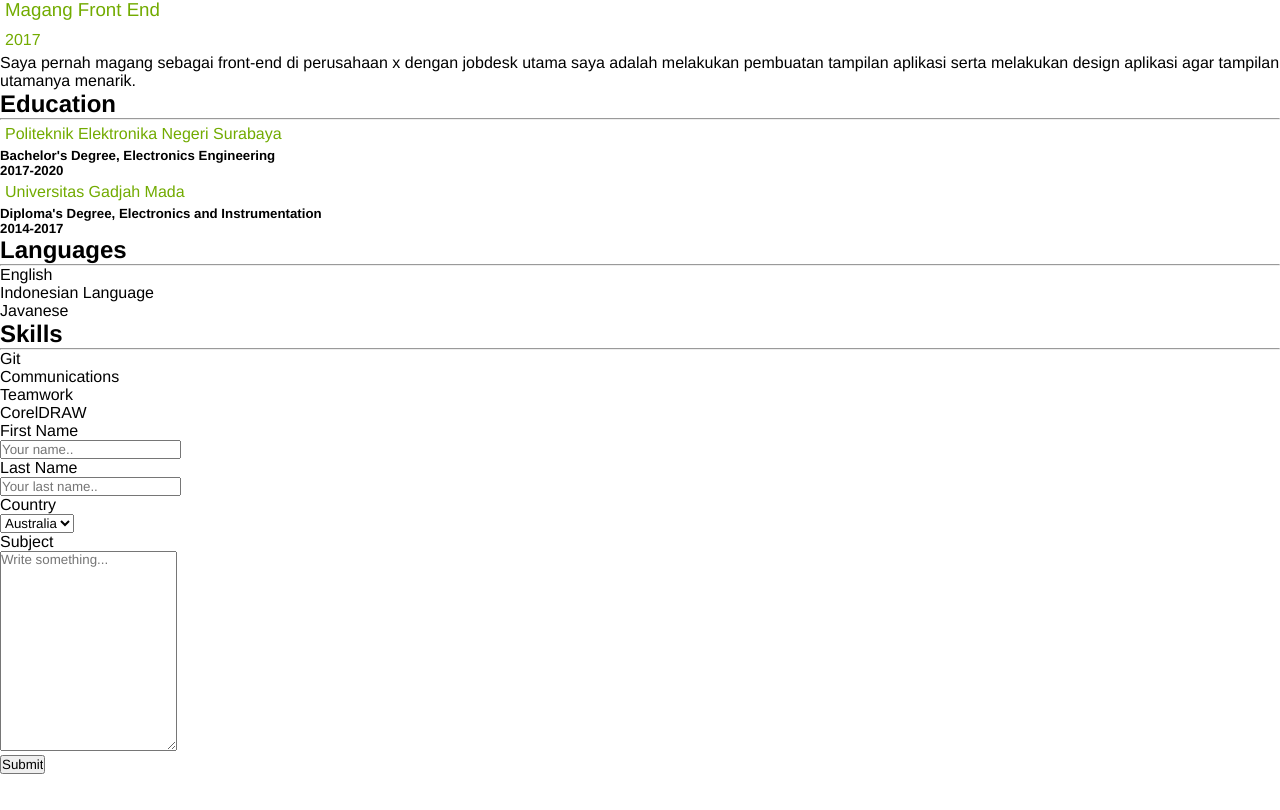
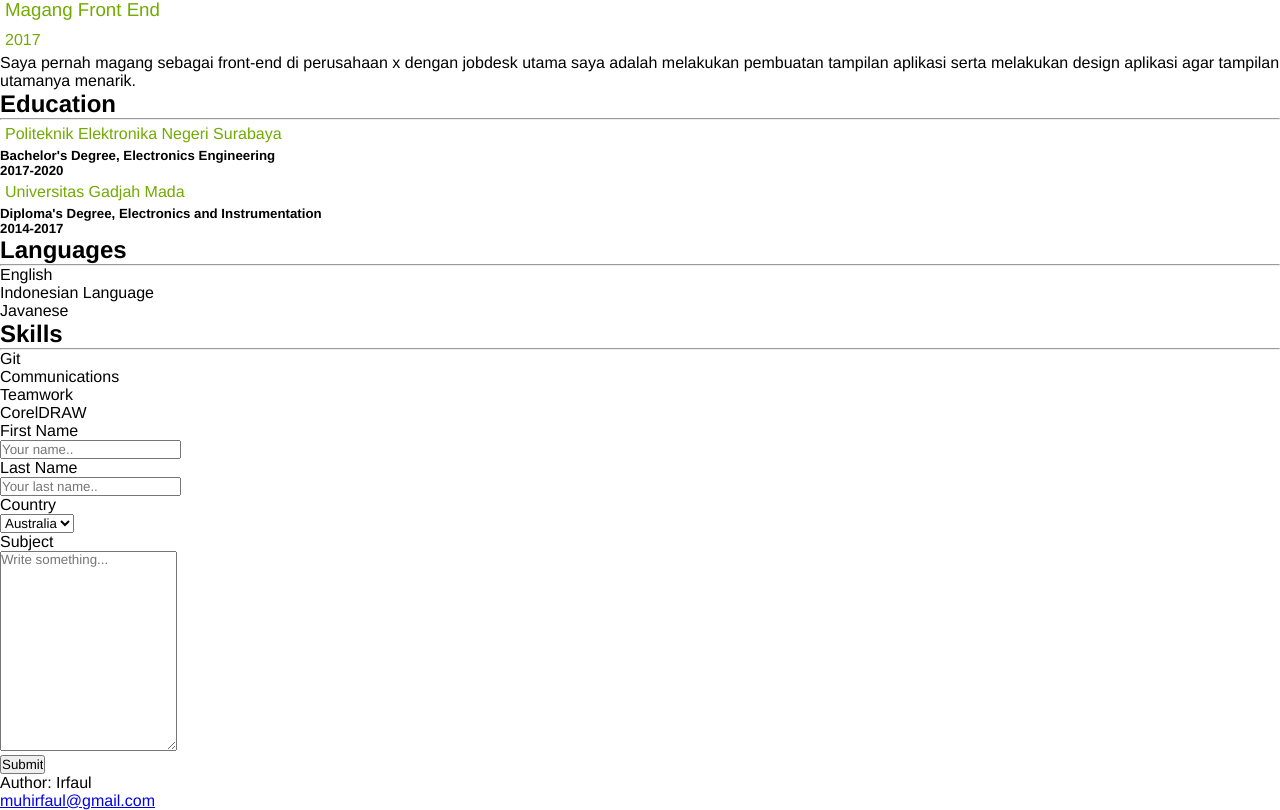
Before and after one commit to irfaul/cvsaya, a plain HTML site: page index.html in a window 1280 px wide. Shown: the part 839-1649 px from the top of the page. Before the commit the page ends 1613 px from the top, so only its background shows below. Drawn offline with Linux system fonts and the light colour scheme.

Commit message:
menambahkan footer

```diff
--- a/index.html
+++ b/index.html
@@ -126,5 +126,11 @@
             </div>
         </form>
     </div>
+    <footer>
+        <p>Author: Irfaul
+            <br>
+            <a href="mailto:muhirfaul@gmail.com">muhirfaul@gmail.com</a>
+        </p>
+    </footer>
 </body>
 </html>
```
